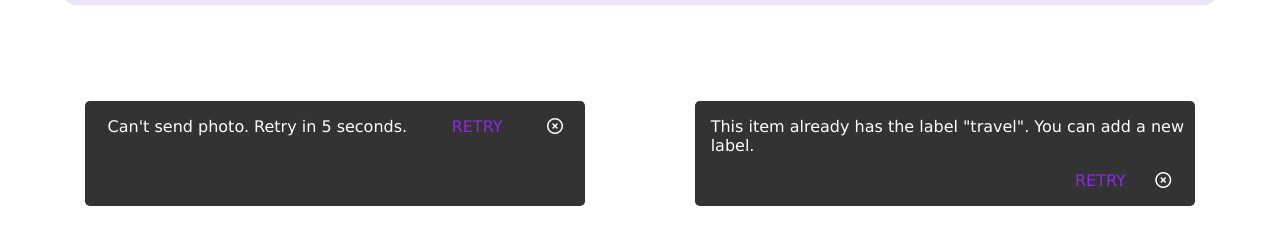
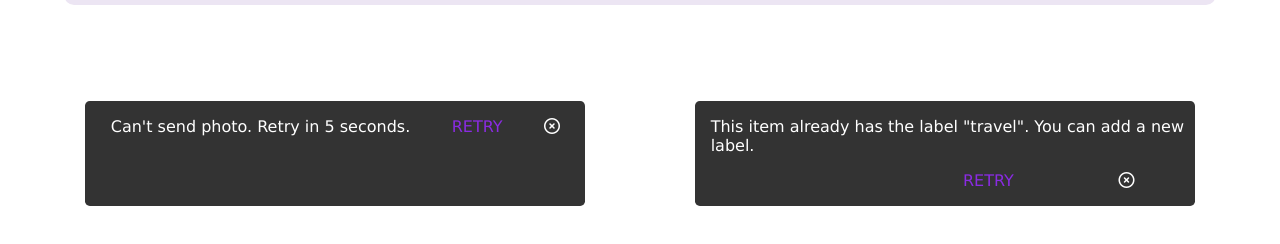
Before and after one commit to TusharJade/Neog-week-2-assignment, a plain HTML site: page snackbar.html in a window 1280 px wide. Shown: the part 90-334 px from the top of the page. Drawn offline with Linux system fonts and the light colour scheme.

Commit message:
bug fixing

```diff
--- a/badge.css
+++ b/badge.css
@@ -63,13 +63,12 @@ a {
 
 .no4{
     padding: 0.1rem 0.3rem;
-    text-align: center;
     border-radius: 100%;
     color: white;
     background-color:rgb(79, 79, 216) ;
     position: relative;
     top: -3.1rem;
-    left: 11.8rem;
+    left:11.5rem;
 }
 .one{
     background-color: rgb(79, 79, 216) ;
--- a/dialogs.css
+++ b/dialogs.css
@@ -50,6 +50,7 @@ a {
     box-shadow: 1px 1px 2px 2px rgb(228, 226, 226);
     width: 250px;
     height: 150px;
+    margin: 2rem;
 }
 
 .text-1{
@@ -83,6 +84,7 @@ justify-content: end;
     box-shadow: 1px 1px 2px 2px rgb(228, 226, 226);
     width: 200px;
     height: 180px;
+    margin: 2rem;
 }
 
 .far{
--- a/snackbar.css
+++ b/snackbar.css
@@ -43,17 +43,17 @@ a {
 .container{
     display: flex;
     flex-wrap: wrap;
-    justify-content: space-around;
+    justify-content: space-evenly;
     background-color: #333333;
     color: white;
     border-radius: 0.3rem;
     width: 500px;
-    margin: auto;
     margin: 2rem;
 }
 
 .text-2{
   color: blueviolet;
+  padding: 1rem;
 }
 
 .text-3{
@@ -75,21 +75,20 @@ a {
     border-radius: 0.3rem;
     width: 500px;
     height: 105px;
-    margin: auto;
     margin: 2rem;
 }
 
 .text2{
     color: blueviolet;
     position: relative;
-    left:17rem;
+    left:10rem;
     top: -1rem;
   }
 
   .text3{
       font-weight: 900;
       position: relative;
-      left:5.3rem;
+      left:3rem;
       top: -1rem;
   }
 
--- a/snackbar.html
+++ b/snackbar.html
@@ -29,13 +29,12 @@
                 <p>Can't send photo. Retry in 5 seconds.</p>
             </div>
             <div class="text-2">
-                <p>RETRY</p>
+                RETRY
             </div>
-            <div class="text-3">
-              <p>
+            <p class="text-3">
                 <i class="far fa-times-circle"></i>
             </p>
-            </div>
+
         </div>
 
 
```
Lines whose indentation alone changed are shown as unchanged.
